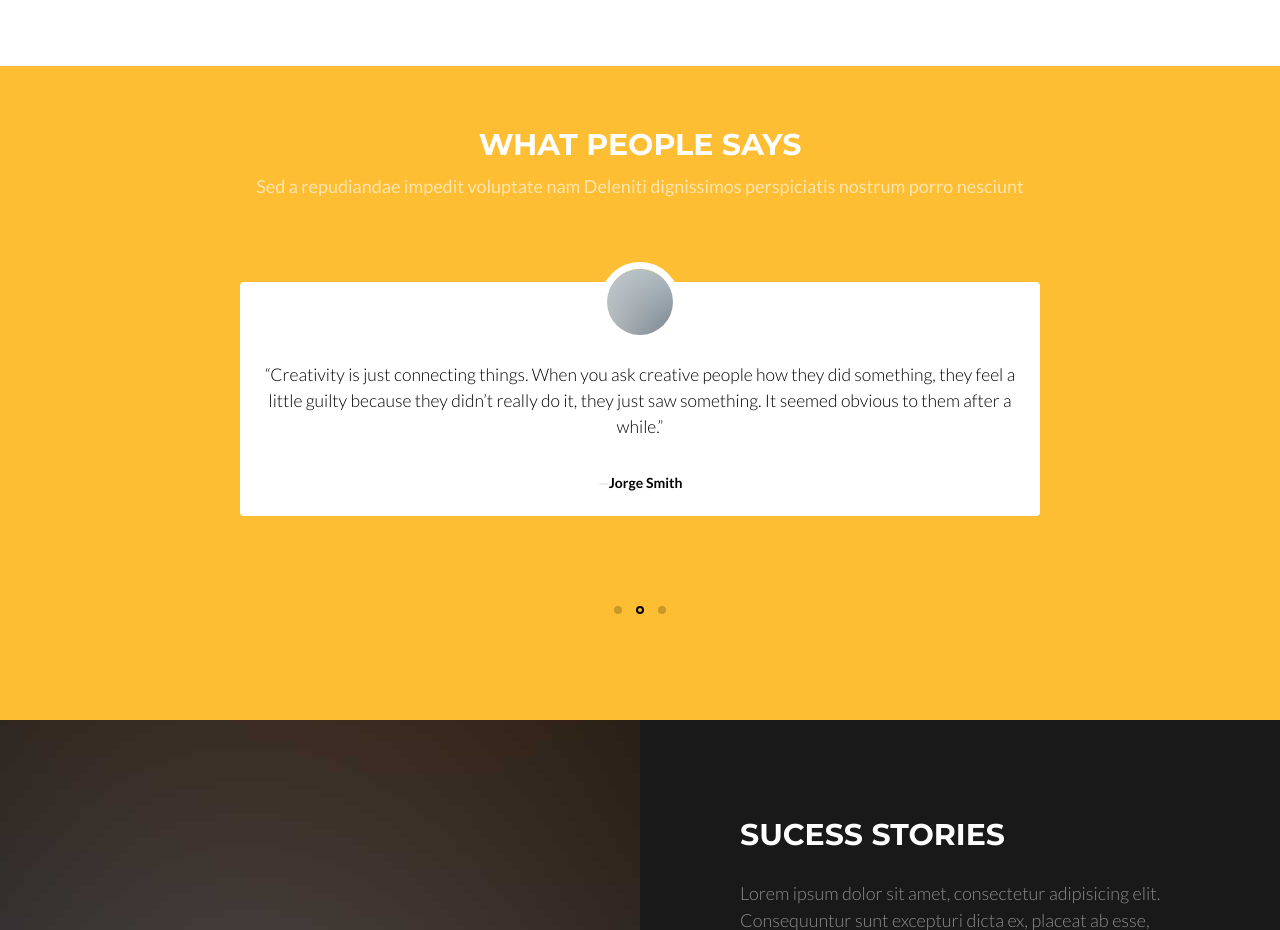
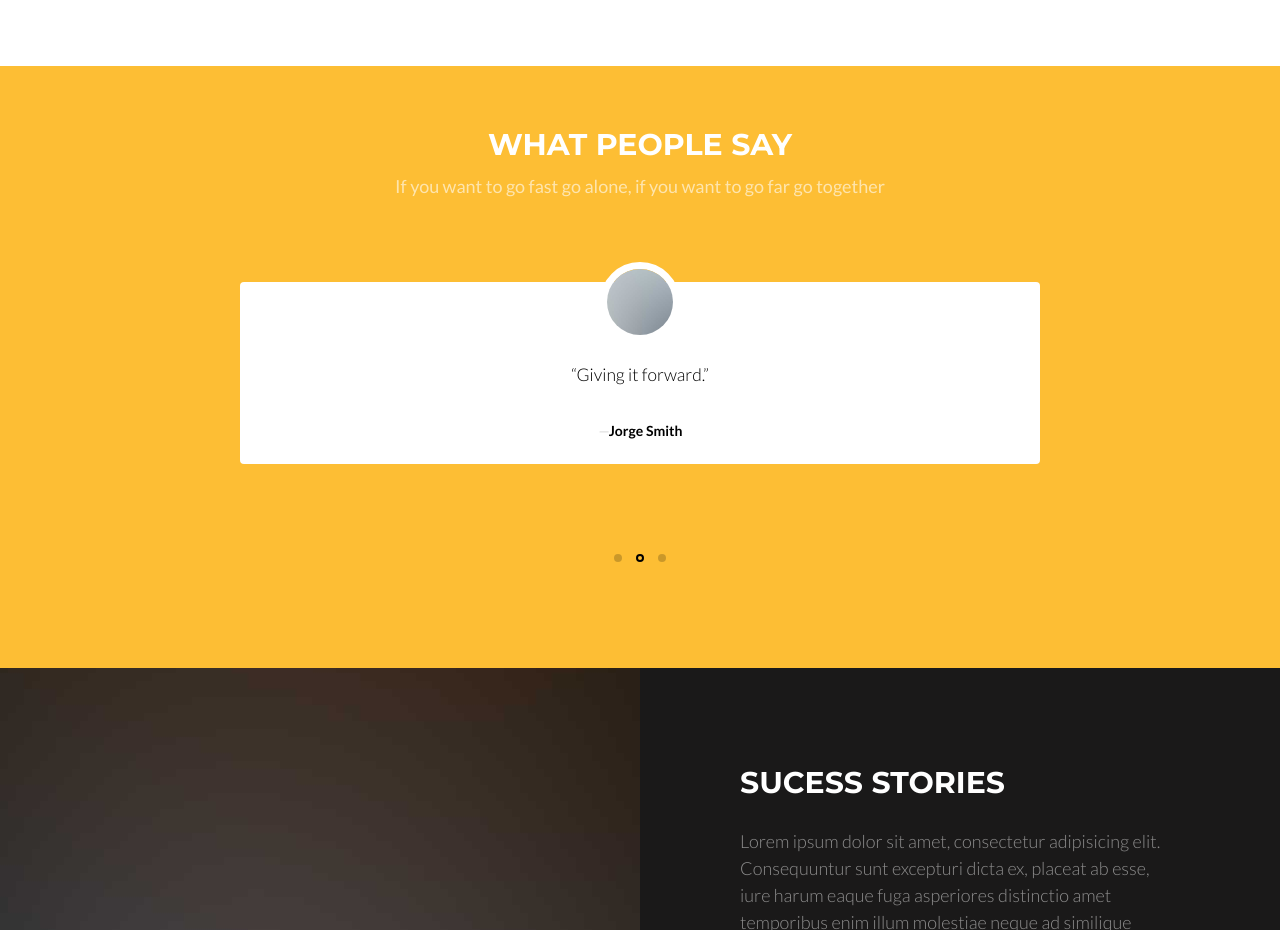
Before and after one commit to pmaume23/aisa, a website: page index.html in a window 1280 px wide. Shown: the part 1000-1930 px from the top of the page. Drawn offline with Linux system fonts and the light colour scheme; files whose address does not match are found by name.

Commit message:
Update index.html

```diff
--- a/index.html
+++ b/index.html
@@ -190,8 +190,10 @@
         <div class="container">
           <div class="row">
             <div class="col-md-12 text-center section-heading probootstrap-animate">
-              <h2>What People Says</h2>
-              <p class="lead">Sed a repudiandae impedit voluptate nam Deleniti dignissimos perspiciatis nostrum porro nesciunt</p>
+
+
+              <h2>What People Say</h2>
+              <p class="lead">If you want to go fast go alone, if you want to go far go together</p>
             </div>
           </div>
           <div class="row">
@@ -203,7 +205,7 @@
                     <figure>
                       <img src="img/person_1.jpg" alt="Free Bootstrap Template by uicookies.com">
                     </figure>
-                    <blockquote class="quote">&ldquo;Design must be functional and functionality must be translated into visual aesthetics, without any reliance on gimmicks that have to be explained.&rdquo; <cite class="author"> &mdash; <span>Mike Fisher</span></cite></blockquote>
+                    <blockquote class="quote">&ldquo;Go where no one has ventured and leave a path for others to follow.&rdquo; <cite class="author"> &mdash; <span>Mike Fisher</span></cite></blockquote>
                   </div>
 
                 </div>
@@ -212,7 +214,7 @@
                     <figure>
                       <img src="img/person_2.jpg" alt="Free Bootstrap Template by uicookies.com">
                     </figure>
-                    <blockquote class="quote">&ldquo;Creativity is just connecting things. When you ask creative people how they did something, they feel a little guilty because they didn’t really do it, they just saw something. It seemed obvious to them after a while.&rdquo; <cite class="author"> &mdash;<span>Jorge Smith</span></cite></blockquote>
+                    <blockquote class="quote">&ldquo;Giving it forward.&rdquo; <cite class="author"> &mdash;<span>Jorge Smith</span></cite></blockquote>
                   </div>
                 </div>
                 <div class="item">
@@ -220,7 +222,7 @@
                     <figure>
                       <img src="img/person_3.jpg" alt="Free Bootstrap Template by uicookies.com">
                     </figure>
-                    <blockquote class="quote">&ldquo;I think design would be better if designers were much more skeptical about its applications. If you believe in the potency of your craft, where you choose to dole it out is not something to take lightly.&rdquo; <cite class="author">&mdash; <span>Brandon White</span></cite></blockquote>
+                    <blockquote class="quote">&ldquo;You are my pillar_I am your pillar.&rdquo; <cite class="author">&mdash; <span>Brandon White</span></cite></blockquote>
                   </div>
                 </div>
 
```
